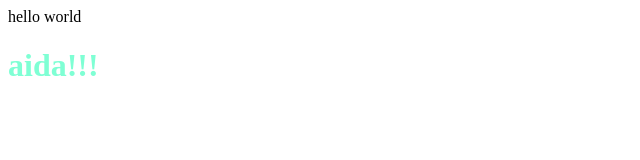
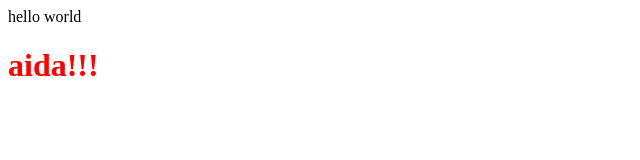
Before and after one commit to aidabmz/web-cs50, a plain HTML site: page index.html in a window 1280 px wide. Shown: the whole page, without its empty margins (0-640 px from the left). Drawn offline with Linux system fonts and the light colour scheme.

Commit message:
Update index.html

```diff
--- a/index.html
+++ b/index.html
@@ -8,6 +8,6 @@
 </head>
 <body>
     hello world
-    <h1 Style="color:aquamarine">aida!!!</h1>
+    <h1 Style="color:red">aida!!!</h1>
 </body>
 </html>
```
